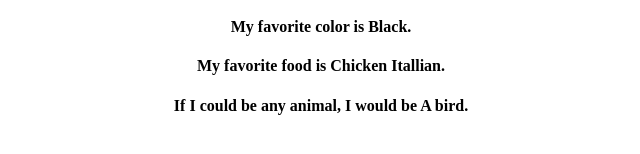
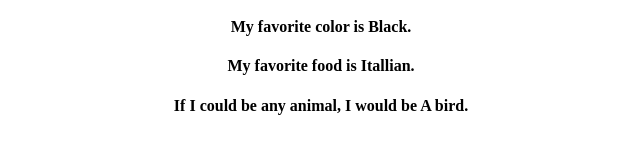
Before and after one commit to SWIMS-II/Repository1, a plain HTML site: page index.html in a window 1280 px wide. Shown: the part 212-366 px from the top of the page, 319-959 px from the left. Drawn offline with Linux system fonts and the light colour scheme.

Commit message:
Update index.html

```diff
--- a/index.html
+++ b/index.html
@@ -13,7 +13,7 @@
 				<h3>About Me:</h3>
 					<h4>My hometown is Los Angeles.</h4>
 					<h4>My favorite color is Black.</h4>
-					<h4>My favorite food is Chicken Itallian.</h4>
+					<h4>My favorite food is Itallian.</h4>
 					<h4>If I could be any animal, I would be A bird.</h4>
 			</div>
 		  </body>
```
